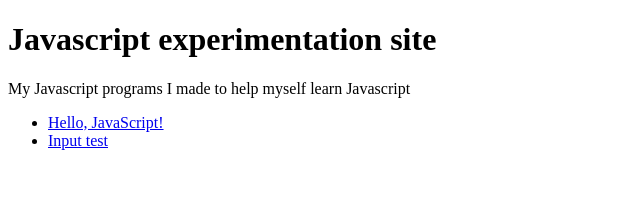
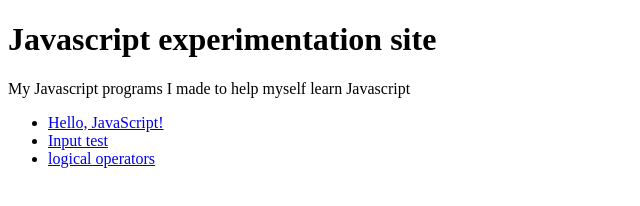
Before and after one commit to MachineThing/Javascript, a plain HTML site: page web/index.html in a window 1280 px wide. Shown: the whole page, without its empty margins (0-640 px from the left). Drawn offline with Linux system fonts and the light colour scheme.

Commit message:
Added entry to index

```diff
--- a/web/index.html
+++ b/web/index.html
@@ -10,6 +10,7 @@
     <ul>
       <li><a href="hello/index.html">Hello, JavaScript!</a></li>
       <li><a href="input/index.html">Input test</a></li>
+      <li><a href="input/logicop.html">logical operators</a></li>
     </ul>
   </body>
 </html>
```
